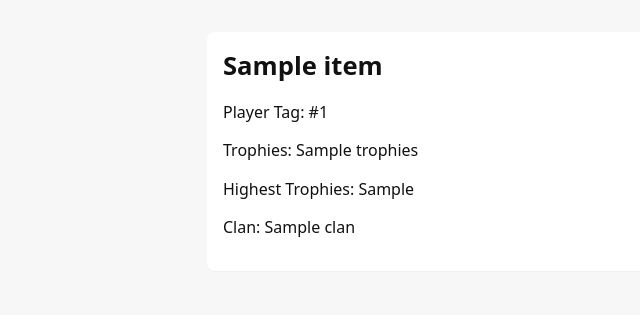
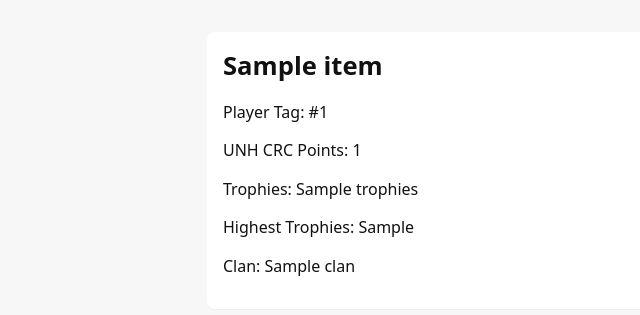
Before and after one commit to jaxksonm/cr_server, a Flask app: page /profile in a window 1280 px wide. Shown: the part 131-446 px from the top of the page, without its empty margins (89-729 px from the left). Run offline with Flask 3, Linux system fonts and the light colour scheme; the visitor is signed in with stand-in values (Sample User, id 1); a database or web service that is not in the repository returns one stand-in record (values such as "Sample title"); data that the repository does not hold is empty.

Commit message:
Added UNH CRC points to profiles

```diff
--- a/app.py
+++ b/app.py
@@ -125,6 +125,7 @@ def login():
             session["user_id"] = user["id"]
             session["username"] = user["username"]
             session["player_tag"] = user["player_tag"]
+            session["points"] = user["points"]
             flash("Logged in successfully.", "success")
             return redirect(url_for("home"))
         else: # Login failed
@@ -138,15 +139,16 @@ def profile():
         flash("Please log in to see profile.", "error")
         return redirect(url_for("login"))
     tag = session.get('player_tag')
+    points = session.get('points')
     url = f"https://api.clashroyale.com/v1/players/%23{tag}"
     headers = {"Authorization": f"Bearer {API_KEY}"}
     try:
         response = requests.get(url, headers=headers)
         response.raise_for_status()
         data = response.json()
-        return render_template("profile.html", data=data, player_tag=tag, error=None) # TODO: just include player_tag in data?
+        return render_template("profile.html", data=data, player_tag=tag, points=points) # TODO: is player tag included in data?
     except requests.RequestException as e:
-        return render_template("profile.html", data=None, player_tag=tag, error=str(e))
+        return render_template("profile.html", data=None, player_tag=tag, points=points)
 
 
 @app.route("/logout")
--- a/schema.sql
+++ b/schema.sql
@@ -4,6 +4,7 @@ CREATE TABLE IF NOT EXISTS users (
     email TEXT NOT NULL UNIQUE,
     password_hash TEXT NOT NULL,
     player_tag TEXT NOT NULL UNIQUE,
+    points INTEGER DEFAULT 0,
     is_admin INTEGER DEFAULT 0,
     created_at DATETIME DEFAULT CURRENT_TIMESTAMP
 );
--- a/templates/home.html
+++ b/templates/home.html
@@ -20,10 +20,11 @@
             <li>You must register a UNH CRC account and log in to join tournaments.</li>
             <ul>
                 <li>Provide your Clash Royale player tag when making a UNH CRC account, to sync it to your UNH CRC account.</li>
-                <li>You can find your player tag in your profile in Clash Royale under your username. It is of the form #XXXXXXX.</li>
+                <li>You can find your player tag in your profile in Clash Royale under your username. It is of the form #XXXXXXX (do not include the '#').</li>
             </ul>
             {% endif %}
         </ul>
+        <p class="muted">Questions? Email <a href="mailto:rdg1032@unh.edu">ronan.gleeson@unh.edu</a> or <a href="mailto:rdg1032@unh.edu">jackson.mcdonald@unh.edu</a></p>
     </p>
 </div>
 
--- a/templates/profile.html
+++ b/templates/profile.html
@@ -4,6 +4,7 @@
 <div class = "bubble">
     <h1>{{ data['name'] }}</h1>
     <p>Player Tag: #{{ player_tag }}</p>
+    <p>UNH CRC Points: {{ points }}</p>
     <p>Trophies: {{ data['trophies'] }}</p>
     <p>Highest Trophies: {{ data['bestTrophies'] }}</p>
     <p>Clan: {{ data['clan']['name'] if data.get('clan') else 'None' }}</p>
```
